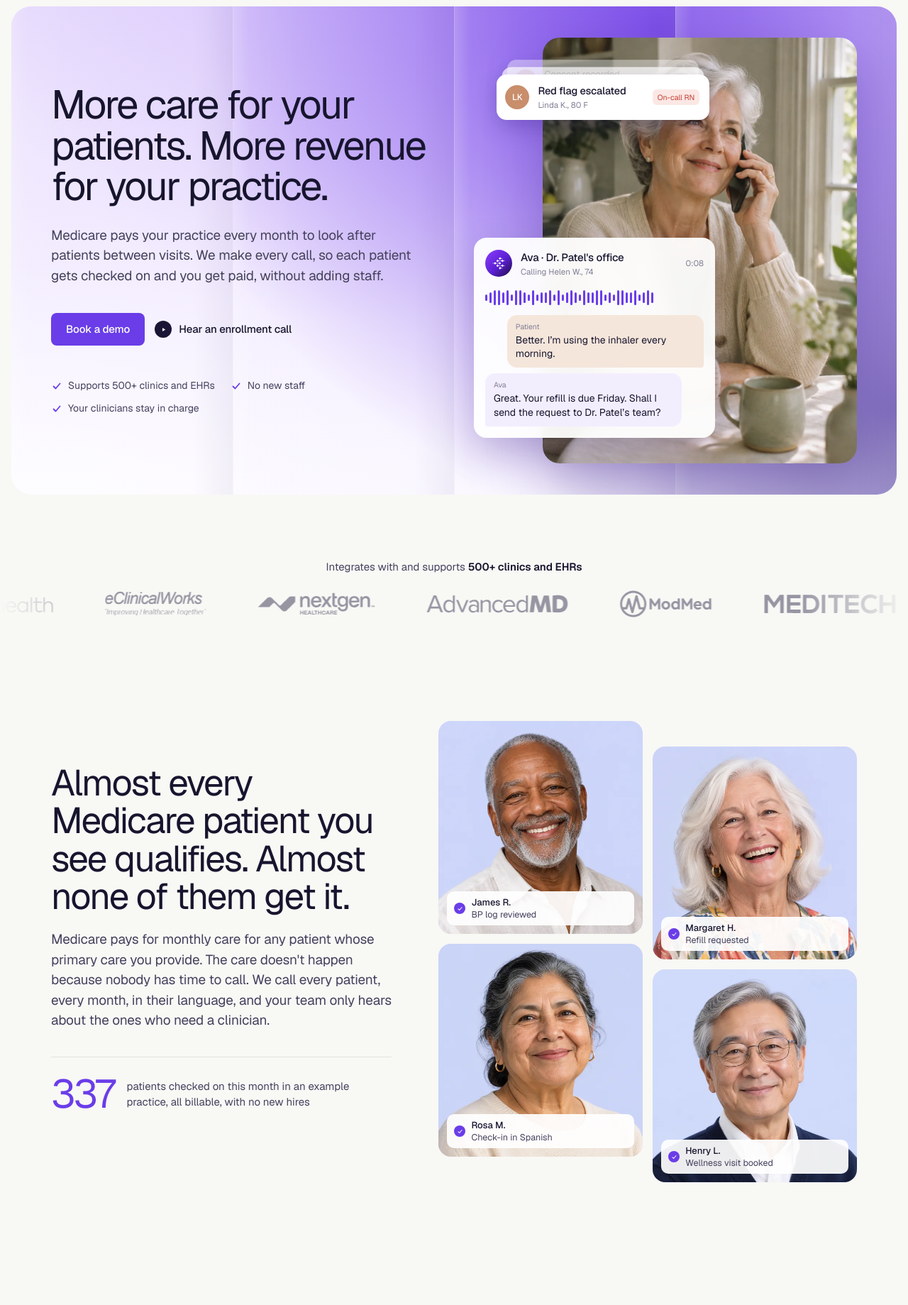
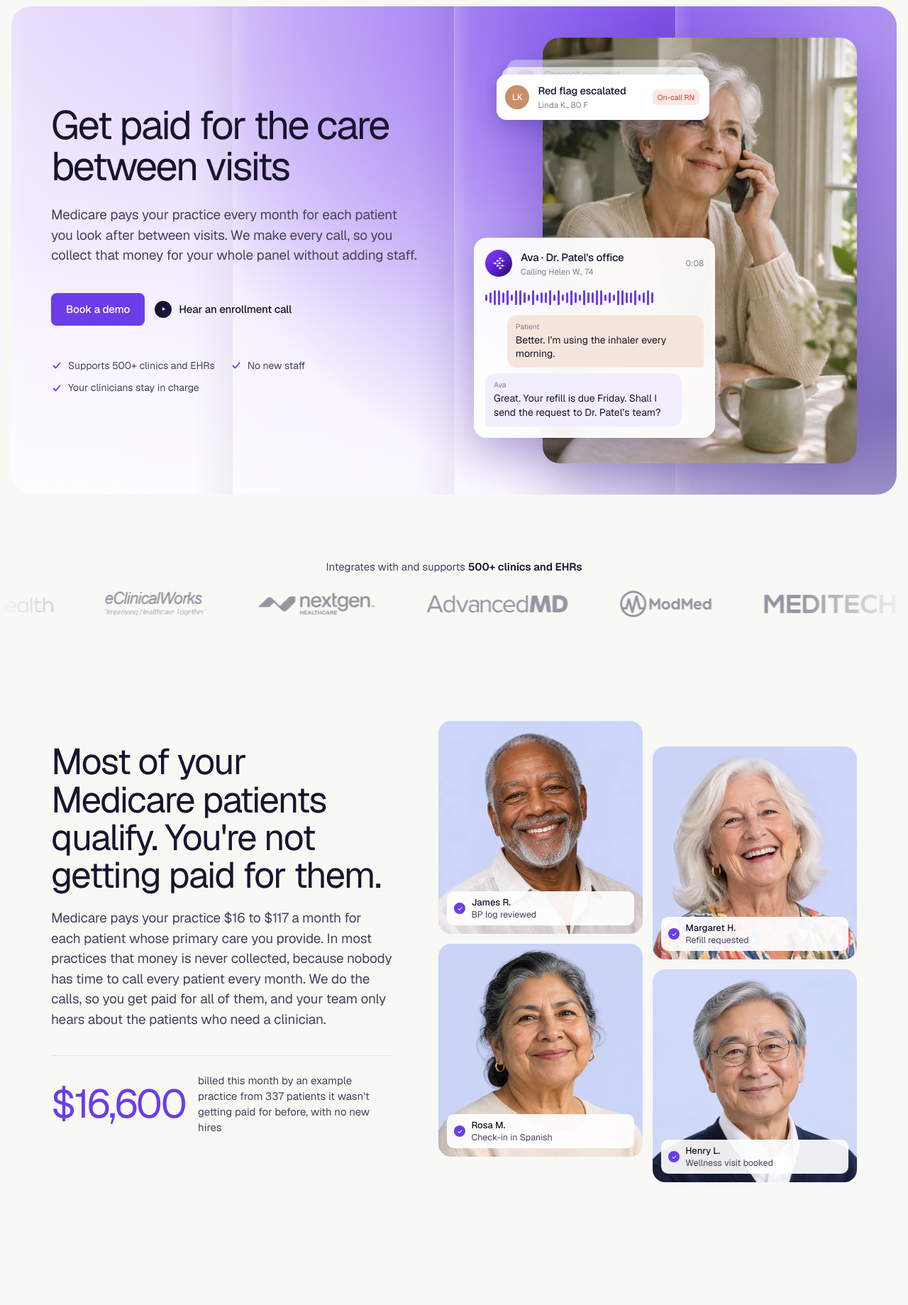
Before and after one commit to chcalibrr/ai-care, a WordPress theme: template front-page.php in a window 1280 px wide. Shown: the part 76-1915 px from the top of the page at 71% size. Run offline with PHP 8.4 and a stand-in for WordPress, Linux system fonts and the light colour scheme; the site name, menu and one post (Sample post) are stand-ins, and other content is empty.

Commit message:
Restore 'Get paid for the care between visits' headline, frame panel section around uncollected revenue
Co-Authored-By: Claude Opus 5.5 <noreply@anthropic.com>
Claude-Session: https://claude.ai/code/session_01Lg5k9BStZYRWrjnfrNMgNu

```diff
--- a/front-page.php
+++ b/front-page.php
@@ -6,8 +6,8 @@ $ph = function ($n) { return get_theme_file_uri('assets/img/photos/' . $n . '.we
   <div class="fl-ribs" aria-hidden="true"><i></i><i></i><i></i><i></i></div>
   <div class="wrap hero-grid">
     <div class="reveal">
-      <h1>More care for your patients. More revenue for your practice.</h1>
-      <p class="lead">Medicare pays your practice every month to look after patients between visits. We make every call, so each patient gets checked on and you get paid, without adding staff.</p>
+      <h1>Get paid for the care between visits</h1>
+      <p class="lead">Medicare pays your practice every month for each patient you look after between visits. We make every call, so you collect that money for your whole panel without adding staff.</p>
       <div class="hero-ctas">
         <a class="btn btn-primary" href="<?php echo esc_url($demo); ?>">Book a demo</a>
         <a class="btn btn-text" href="#listen"><span class="dot"><?php echo aicc_icon('play'); ?></span>Hear an enrollment call</a>
@@ -47,9 +47,9 @@ foreach (array_merge($e, $e) as $x) echo '<img src="' . esc_url(get_theme_file_u
 <section class="mission">
   <div class="wrap mission-grid">
     <div class="reveal">
-      <h2>Almost every Medicare patient you see qualifies. Almost none of them get it.</h2>
-      <p class="lead">Medicare pays for monthly care for any patient whose primary care you provide. The care doesn't happen because nobody has time to call. We call every patient, every month, in their language, and your team only hears about the ones who need a clinician.</p>
-      <div class="face-sum"><b>337</b><span>patients checked on this month in an example practice, all billable, with no new hires</span></div>
+      <h2>Most of your Medicare patients qualify. You're not getting paid for them.</h2>
+      <p class="lead">Medicare pays your practice $16 to $117 a month for each patient whose primary care you provide. In most practices that money is never collected, because nobody has time to call every patient every month. We do the calls, so you get paid for all of them, and your team only hears about the patients who need a clinician.</p>
+      <div class="face-sum"><b>$16,600</b><span>billed this month by an example practice from 337 patients it wasn't getting paid for before, with no new hires</span></div>
     </div>
     <div class="faces reveal" data-faces>
       <?php foreach ([['p-james', 'James R.', 'BP log reviewed'], ['p-margaret', 'Margaret H.', 'Refill requested'], ['p-rosa', 'Rosa M.', 'Check-in in Spanish'], ['p-henry', 'Henry L.', 'Wellness visit booked']] as $f): ?>
@@ -62,7 +62,7 @@ foreach (array_merge($e, $e) as $x) echo '<img src="' . esc_url(get_theme_file_u
 <section>
   <div class="wrap">
     <div class="section-head reveal">
-      <h2>Most of your patients never get this care</h2>
+      <h2>Why that money goes uncollected</h2>
       <p class="lead">Not because they don't qualify. Someone has to call every patient, every month, write it up, and do it again next month. Practices that try it with the staff they have run out of hours.</p>
     </div>
     <div class="stats reveal">
--- a/inc/pages.php
+++ b/inc/pages.php
@@ -23,7 +23,7 @@ function aicc_pages() {
     return [
         'home' => [
             'title' => 'Home',
-            'seo_title' => 'More Care, More Revenue: Automated Medicare Care Management (APCM)',
+            'seo_title' => 'Get Paid for the Care Between Visits | Automated APCM for Primary Care',
             'desc' => 'Medicare pays your practice every month to care for patients between visits (APCM). We make every enrollment and check-in call, so patients get cared for and you get paid, with no new staff.',
             'order' => 0,
         ],
--- a/style.css
+++ b/style.css
@@ -2,7 +2,7 @@
 Theme Name: AI Care Coordinator
 Theme URI: https://aicarecoordinator.com
 Description: Theme for aicarecoordinator.com
-Version: 1.3.7
+Version: 1.3.8
 GitHub Theme URI: chcalibrr/ai-care
 Primary Branch: main
 Requires PHP: 7.4
```
Also changed, not shown: assets/img/og/home.jpg.
